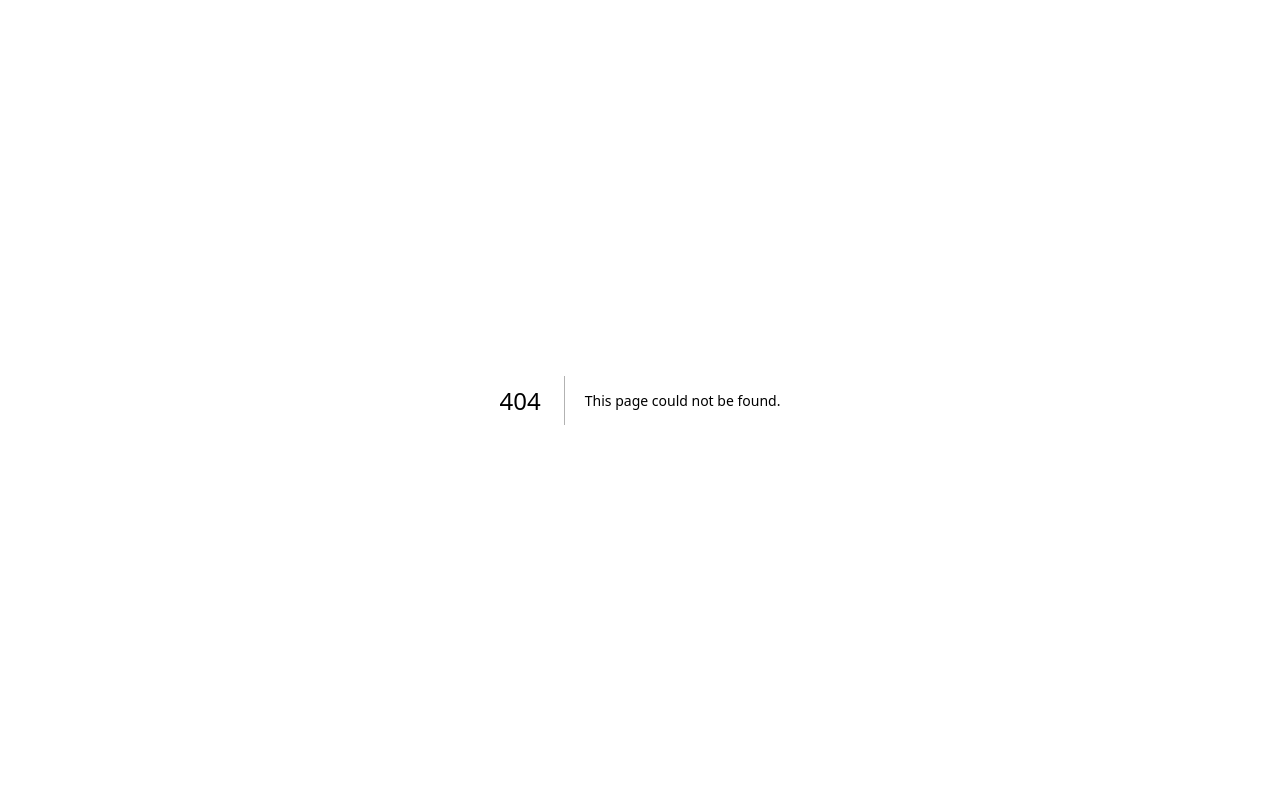
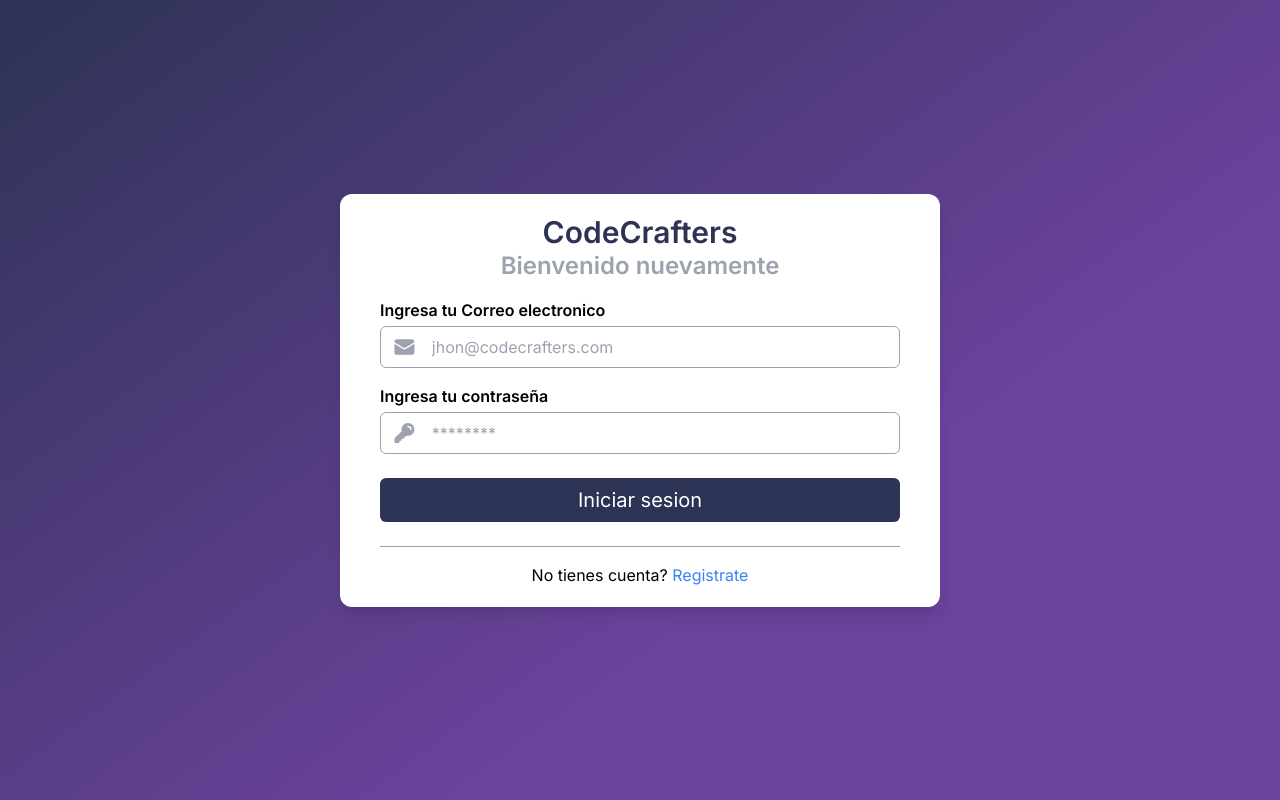
Before and after one commit to Oliver-G-R/freelancer-web-app, a Next.js app: page /auth/login in a window 1280 px wide. Before the commit this address had no page. Built offline with nearby package versions, Linux system fonts and the light colour scheme.

Commit message:
add: vistas de auth

```diff
--- /dev/null
+++ b/src/app/auth/layout.tsx
@@ -0,0 +1,17 @@
+interface LayoutAuthProps{
+  children: React.ReactNode
+}
+const layoutAuth = ({children}:LayoutAuthProps) => {
+  return (
+     <main className="global-container flex flex-col justify-center items-center h-[100vh]">
+        <div className="rounded-xl shadow-lg bg-white px-10 py-5 w-[600px] max-sm:w-full">
+          <span className="font-semibold text-[--color-secondary] text-center text-3xl block">
+            CodeCrafters
+          </span>
+          {children}
+        </div>
+      </main>
+  )
+}
+
+export default layoutAuth
--- /dev/null
+++ b/src/app/auth/login/page.tsx
@@ -0,0 +1,58 @@
+import Link from "next/link";
+import { HiEnvelope, HiKey } from "react-icons/hi2";
+
+export default function Login() {
+  return (
+    <>
+      <form>
+        <fieldset>
+          <legend className="text-2xl text-center mb-4 text-gray-400 font-semibold">
+            Bienvenido nuevamente
+          </legend>
+          <div className="flex flex-col gap-4 mb-6">
+            <div className="flex flex-col gap-1">
+              <label className="font-semibold" htmlFor="email">
+                Ingresa tu Correo electronico
+              </label>
+              <div className="hover:border-purple-300 border-[1.5px]  transition border-gray-400 rounded-md overflow-hidden flex items-center px-3">
+                <HiEnvelope className="text-gray-400 text-2xl" />
+                <input
+                  className="w-full outline-0 px-4 py-2 "
+                  type="email"
+                  name="email"
+                  id="email"
+                  placeholder="jhon@codecrafters.com"
+                />
+              </div>
+            </div>
+            <div className="flex flex-col gap-1">
+              <label className="font-semibold" htmlFor="password">
+                Ingresa tu contraseña
+              </label>
+              <div className="hover:border-purple-300 border-[1.5px]  transition border-gray-400 rounded-md overflow-hidden flex items-center px-3">
+                <HiKey className="text-gray-400 text-2xl" />
+                <input
+                  className="w-full outline-0 px-4 py-2 "
+                  type="password"
+                  name="password"
+                  id="password"
+                  placeholder="********"
+                />
+              </div>
+            </div>
+          </div>
+
+          <button className="text-xl text-center bg-[--color-secondary] text-white rounded-md w-full p-2">
+            Iniciar sesion
+          </button>
+        </fieldset>
+      </form>
+
+      <div className="flex flex-col items-center border-t-[1.3px] border-gray-400 w-full mt-6 pt-4">
+          <span className="">
+            No tienes cuenta?  <Link href="/auth/register/type-account" className="text-blue-500">Registrate</Link>
+          </span>
+      </div>
+    </>
+  )
+}
--- /dev/null
+++ b/src/app/auth/register/page.tsx
@@ -0,0 +1,9 @@
+export default function Register(){
+  return (
+    <>
+      <h1>
+        s
+      </h1>
+    </>
+  )
+}
--- /dev/null
+++ b/src/app/auth/register/type-account/page.tsx
@@ -0,0 +1,27 @@
+import Link from "next/link";
+import { HiComputerDesktop, HiUser } from "react-icons/hi2";
+export default function Register(){
+  return (
+    <>
+      <h1 className="text-gray-400 text-center text-2xl">
+        Tipo de cuenta
+      </h1>
+
+      <section className="flex flex-col gap-4 mt-6">
+        <Link href="/" className="flex justify-center text-xl font-semibold text-gray-400 rounded-[5px] border-gray-300 border-[2px] bg-white p-2">
+          <div className="flex gap-4 w-[40%]">
+            <HiComputerDesktop className="text-3xl" />
+            <span>Desarrollador</span>
+          </div>
+        </Link>
+        <Link href="/" className="flex justify-center text-xl font-semibold text-gray-400 rounded-[5px] border-gray-300 border-[2px] bg-white p-2">
+          <div className="flex gap-4 w-[40%]">
+            <HiUser className="text-3xl" />
+            <span>Cliente</span>
+          </div>
+        </Link>
+
+      </section>
+    </>
+  )
+}
--- a/src/components/HeaderNav.tsx
+++ b/src/components/HeaderNav.tsx
@@ -28,12 +28,12 @@ export const HeaderNav = () => {
         </Link>
         <ul className='flex items-center gap-4'>
             <li>
-              <Link className='text-white border-2 rounded-xl p-2' href="/">
+              <Link className='text-white border-2 rounded-xl p-2' href="/auth/register/type-account">
                 Registrarase
               </Link>
             </li>
             <li>
-              <Link className='text-white border-2 rounded-xl p-2' href="/">
+              <Link className='text-white border-2 rounded-xl p-2' href="/auth/login">
                 Iniciar
               </Link>
             </li>
```
